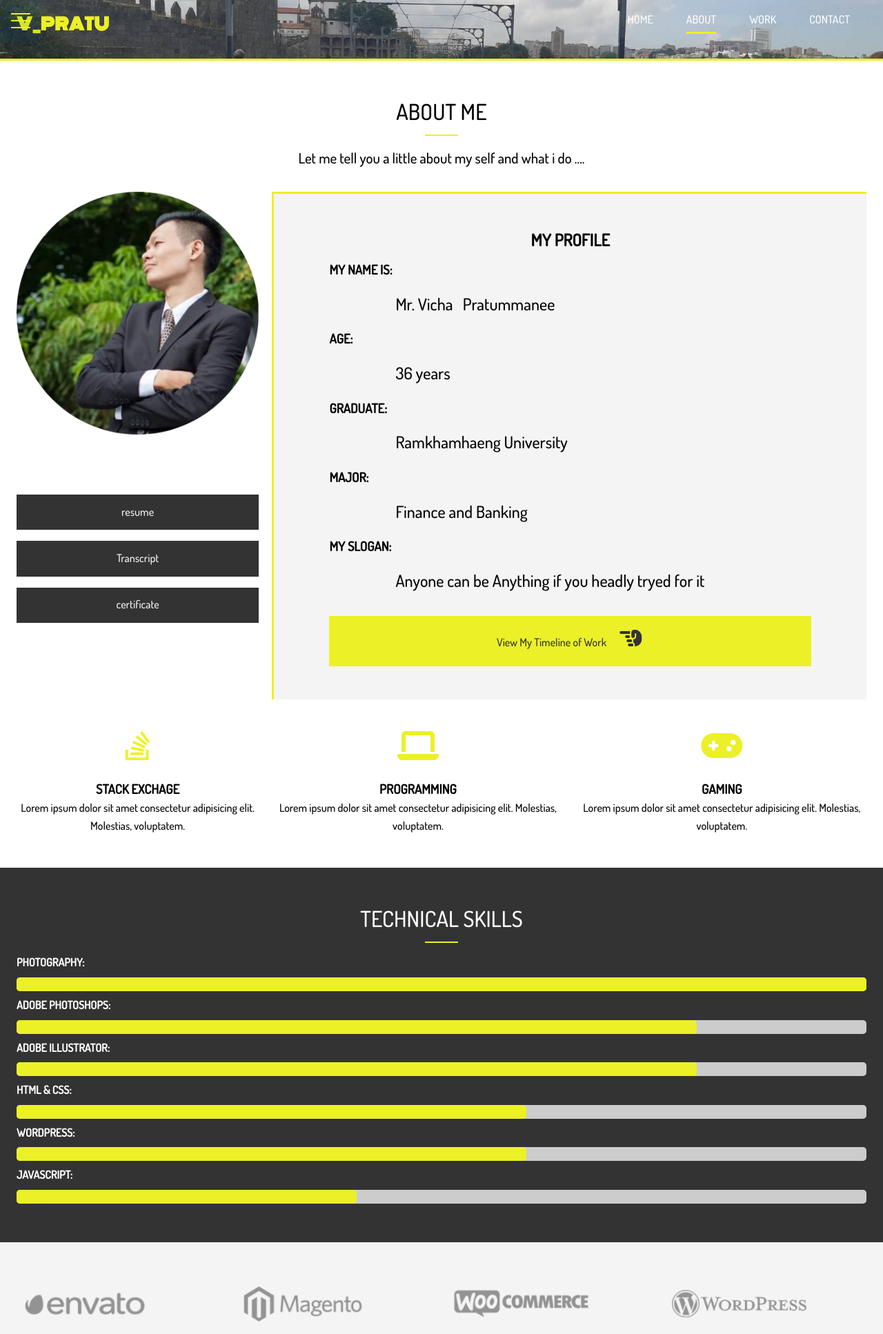
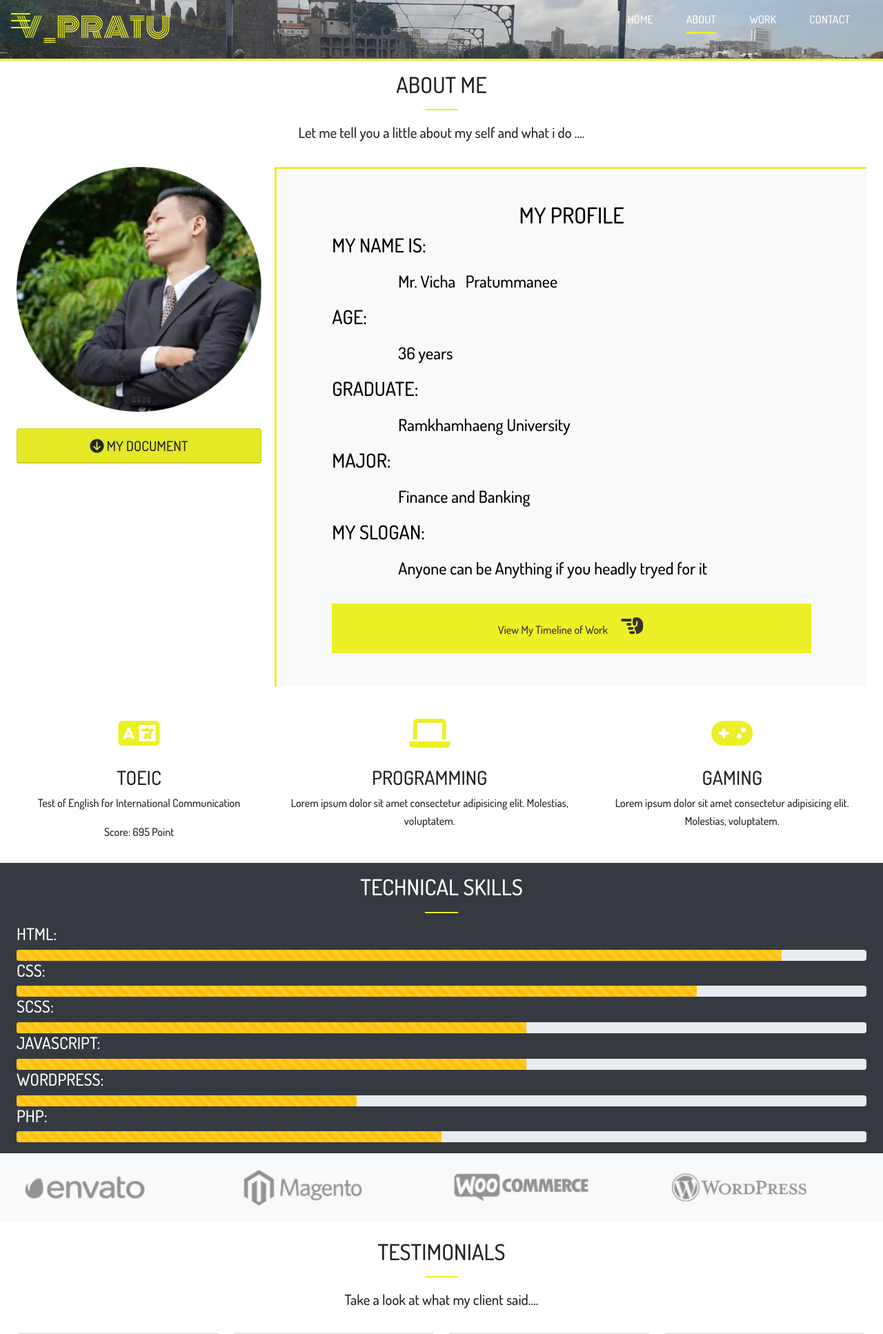
Before and after one commit to VichaPratummaneeTHA/my-portfolio-website, a PHP site: page /dist/about.html in a window 1280 px wide. Shown: the top 1934 px of the page at 69% size. Run offline with PHP 8.4, Linux system fonts and the light colour scheme; some libraries are stand-ins or nearby versions.

Commit message:
update5/10/2020 16.07

```diff
--- a/dist/about.html
+++ b/dist/about.html
@@ -17,6 +17,15 @@
     <link
       href="https://fonts.googleapis.com/css2?family=Dosis:wght@500&display=swap"
       rel="stylesheet"
+    />
+
+
+    <!-- Bootstrap -->
+    <link
+      rel="stylesheet"
+      href="https://stackpath.bootstrapcdn.com/bootstrap/4.5.2/css/bootstrap.min.css"
+      integrity="sha384-JcKb8q3iqJ61gNV9KGb8thSsNjpSL0n8PARn9HuZOnIxN0hoP+VmmDGMN5t9UJ0Z"
+      crossorigin="anonymous"
     />
 
     <!-- css -->
@@ -68,12 +77,52 @@
           <div class="about-info">
             <div class="bio-image">
               <img  src="img/form_suite.circle.png" alt="bio-image">
-
+<!--
               <div class="button">
                 <a class="btn-dark" href="my_document/My_Resume.pdf">resume </a>
               <a class="btn-dark" href="my_document/Transcript.pdf">Transcript </a>
               <a class="btn-dark" href="my_document/completion with modern HTML & CSS.pdf">certificate</a>
+              </div> -->
+              <div id="accordion" class="mt-4">
+                    <!-- collapse 1-->
+                  <!-- Header -->
+                  <div class="card">
+                    <div class="card-header">
+                      <h5 class="mb-0">
+                        <div
+                          href="#collapse1"
+                          data-toggle="collapse"
+                          data-parent="#accordion"
+                        >
+                          <i class="fas fa-arrow-circle-down"></i> My Document
+                        </div>
+                      </h5>
+                    </div>
+                    <!-- Body -->
+                    <div id="collapse1" class="collapse">
+                      <div class="card-body">
+                        <p>
+                          <a href="my_document/My_Resume.pdf">resume </a>
+                        </p>
+                      </div>
+                      <div class="card-body">
+                        <p>
+                          <a href="my_document/Transcript.pdf">Transcript </a>
+                        </p>
+                      </div>
+                      <div class="card-body">
+                        <p>
+                          <a href="my_document/completion with modern HTML & CSS.pdf">certificate</a>
+                        </p>
+                      </div>
+                    </div>
+
+                  </div>
+
               </div>
+
+
+
 
             </div>
 
@@ -100,9 +149,10 @@
             <!-- 1 -->
             <div class="award-1">
 
-              <i class="fab fa-stack-overflow fa-3x"></i>
-              <h3>stack Exchage</h3>
-              <p>Lorem ipsum dolor sit amet consectetur adipisicing elit. Molestias, voluptatem.</p>
+              <i class="fas fa-language fa-3x"></i>
+              <h3>TOEIC</h3>
+              <p>Test of English for International Communication</p>
+              <p>Score: 695 Point</p>
             </div>
             <!-- 2 -->
             <div class="award-2">
@@ -117,6 +167,7 @@
               <h3>Gaming</h3>
               <p>Lorem ipsum dolor sit amet consectetur adipisicing elit. Molestias, voluptatem.</p>
             </div>
+
           </div>
           <!-- End Grid Area -->
         </div>
@@ -128,29 +179,52 @@
           <h2 class="section-title">Technical Skills</h2>
           <div class="bottom-line"></div>
           <!-- Bars Progress -->
-          <h4>Photography: </h4>
+          <h4>HTML: </h4>
+          <!-- ANIMATED -->
+
+          <!-- <div class="progress">
+            <div style="width: 90%"></div>
+          </div> -->
+        <div class="progress">
+          <div class="progress-bar bg-warning progress-bar-striped progress-bar-animated" style="width:90%;"></div>
+        </div>
+        <h4>CSS: </h4>
+        <!-- <div class="progress">
+          <div style="width: 80%"></div>
+        </div> -->
           <div class="progress">
-            <div style="width: 100%"></div>
+            <div class="progress-bar bg-warning progress-bar-striped progress-bar-animated" style="width:80%;"></div>
           </div>
-          <h4>Adobe Photoshops: </h4>
+          <h4>SCSS: </h4>
+          <!-- <div class="progress">
+            <div style="width: 60%"></div>
+          </div> -->
           <div class="progress">
-            <div style="width: 80%"></div>
+            <div class="progress-bar bg-warning progress-bar-striped progress-bar-animated" style="width:60%;"></div>
           </div>
-          <h4>Adobe Illustrator: </h4>
+          <h4>Javascript: </h4>
+          <!-- <div class="progress">
+            <div style="width: 60%"></div>
+          </div> -->
           <div class="progress">
-            <div style="width: 80%"></div>
-          </div>
-          <h4>HTML & CSS: </h4>
-          <div class="progress">
-            <div style="width: 60%"></div>
+            <div class="progress-bar bg-warning progress-bar-striped progress-bar-animated" style="width:60%;">
+            </div>
           </div>
           <h4>Wordpress: </h4>
+          <!-- <div class="progress">
+            <div style="width: 40%"></div>
+          </div> -->
           <div class="progress">
-            <div style="width: 60%"></div>
+            <div class="progress-bar bg-warning progress-bar-striped progress-bar-animated" style="width:40%;">
+            </div>
           </div>
-          <h4>Javascript: </h4>
+          <h4>PHP: </h4>
+          <!-- <div class="progress">
+            <div style="width: 50%"></div>
+          </div> -->
           <div class="progress">
-            <div style="width: 40%"></div>
+            <div class="progress-bar bg-warning progress-bar-striped progress-bar-animated" style="width:50%;">
+            </div>
           </div>
 
         </div>
@@ -228,7 +302,21 @@
     </div>
   </footer>
 
+   <!-- J Query -->
+   <script src="https://ajax.googleapis.com/ajax/libs/jquery/3.5.1/jquery.min.js"></script>
+
+   <script
+     src="https://cdn.jsdelivr.net/npm/popper.js@1.16.1/dist/umd/popper.min.js"
+     integrity="sha384-9/reFTGAW83EW2RDu2S0VKaIzap3H66lZH81PoYlFhbGU+6BZp6G7niu735Sk7lN"
+     crossorigin="anonymous"
+   ></script>
+   <script
+     src="https://stackpath.bootstrapcdn.com/bootstrap/4.5.2/js/bootstrap.min.js"
+     integrity="sha384-B4gt1jrGC7Jh4AgTPSdUtOBvfO8shuf57BaghqFfPlYxofvL8/KUEfYiJOMMV+rV"
+     crossorigin="anonymous"
+   ></script>
+
   <!-- https://www.youtube.com/watch?v=POX3dT-pB4E -->
-  <!-- <script src="js/typewriter.js"></script> -->
+  <script src="js/typewriter.js"></script>
 </body>
 </html>
--- a/dist/css/main.css
+++ b/dist/css/main.css
@@ -715,9 +715,16 @@
   max-height: 100%; }
   #about-a .bio-image .button {
     margin-top: 5rem; }
-  #about-a .bio-image a {
-    display: block;
-    margin-top: 1rem; }
+  #about-a .bio-image #accordion .card {
+    background: #ecf027; }
+    #about-a .bio-image #accordion .card:hover {
+      background-color: #f4f4f4; }
+    #about-a .bio-image #accordion .card .card-body {
+      border-bottom: 1px solid #ecf027; }
+      #about-a .bio-image #accordion .card .card-body p {
+        font-size: 1.5rem; }
+      #about-a .bio-image #accordion .card .card-body a {
+        text-decoration: none; }
 
 #about-a .bio {
   grid-area: bio;
@@ -761,7 +768,7 @@
 #about-a .award-3 {
   grid-area: award3; }
 
-#about-a .award-1 .fab,
+#about-a .award-1 .fas,
 #about-a .award-2 .fas,
 #about-a .award-3 .fas {
   color: #ecf027;
@@ -769,18 +776,6 @@
 
 #about-b h4 {
   margin-bottom: 0.5rem; }
-
-#about-b .progress {
-  height: 20px;
-  background: #ccc;
-  border-radius: 5px;
-  margin-bottom: 0.5rem; }
-  #about-b .progress div {
-    height: 100%;
-    background: #ecf027;
-    border-radius: 5px;
-    color: #fff;
-    text-align: center; }
 
 #about-c .about-logos {
   display: grid;
--- a/scss/main.scss
+++ b/scss/main.scss
@@ -285,9 +285,24 @@
         margin-top: 5rem;
       }
 
-      a {
-        display: block;
-        margin-top: 1rem;
+      #accordion .card {
+        background: $main-color;
+
+        &:hover {
+          background-color: $light-color;
+        }
+
+        .card-body {
+          border-bottom: 1px solid $main-color;
+
+          p {
+            font-size: 1.5rem;
+          }
+
+          a {
+            text-decoration: none;
+          }
+        }
       }
     }
 
@@ -351,7 +366,7 @@
       grid-area: award3;
     }
 
-    .award-1 .fab,
+    .award-1 .fas,
     .award-2 .fas,
     .award-3 .fas {
       color: $main-color;
@@ -366,22 +381,22 @@
       margin-bottom: 0.5rem;
     }
 
-    .progress {
-      // overflow: hidden;
-      // width: 80%;
-      height: 20px;
-      background: $medium-color;
-      border-radius: 5px;
-      margin-bottom: 0.5rem;
+    // .progress {
+    //   overflow: hidden;
+    //   width: 80%;
+    //   height: 20px;
+    //   background: $medium-color;
+    //   border-radius: 5px;
+    //   margin-bottom: 0.5rem;
 
-      div {
-        height: 100%;
-        background: $main-color;
-        border-radius: 5px;
-        color: #fff;
-        text-align: center;
-      }
-    }
+    //   div {
+    //     height: 100%;
+    //     background: $main-color;
+    //     border-radius: 5px;
+    //     color: #fff;
+    //     text-align: center;
+    //   }
+    // }
   }
 
   // About C
```
Also changed, not shown: dist/contact.html (+25 -2 lines), dist/index.html (+22 -0 lines), dist/knowledge_resume.html (+22 -0 lines), dist/timeline_experice.html (+22 -0 lines), dist/work.html (+35 -11 lines), dist/img/project8.jpg (added).
